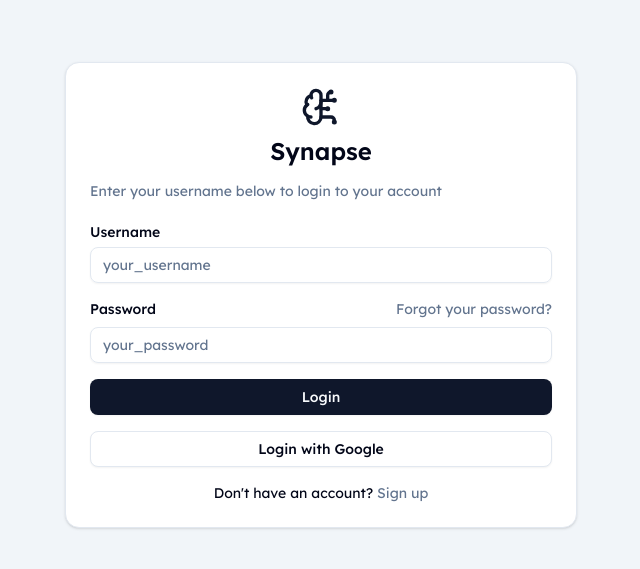
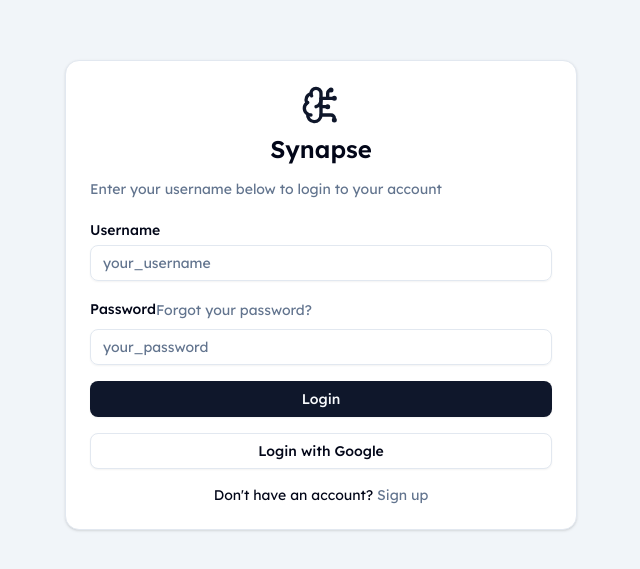
Before and after one commit to dhlananhh/synapse-client, a Next.js app: page /login in a window 1280 px wide. Shown: the part 105-674 px from the top of the page, without its empty margins (319-959 px from the left). Built offline with nearby package versions, Linux system fonts and the light colour scheme.

Commit message:
fix: improve accessibility of forgot password link

```diff
--- a/src/components/features/auth/LoginForm.tsx
+++ b/src/components/features/auth/LoginForm.tsx
@@ -86,12 +86,14 @@
           <div className="grid gap-2">
             <div className="flex items-center">
               <Label htmlFor="password">Password</Label>
+              <span tabIndex={ -1 }>
                 <Link
                   href="/forgot-password"
                   className="ml-auto inline-block text-sm text-muted-foreground hover:text-primary hover:underline"
                 >
                   Forgot your password?
                 </Link>
+              </span>
             </div>
             <Input
               { ...register("password") }
```
Lines whose indentation alone changed are shown as unchanged.
